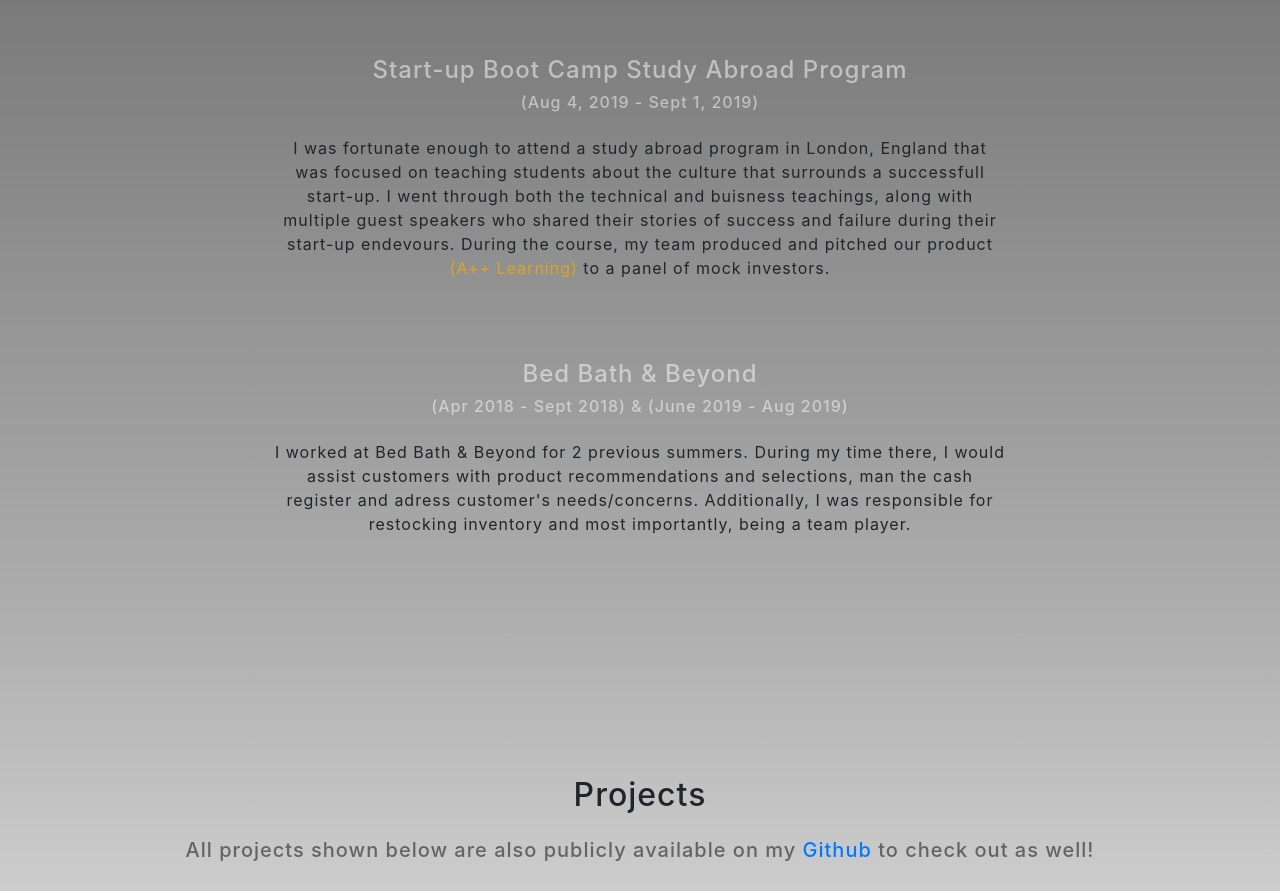
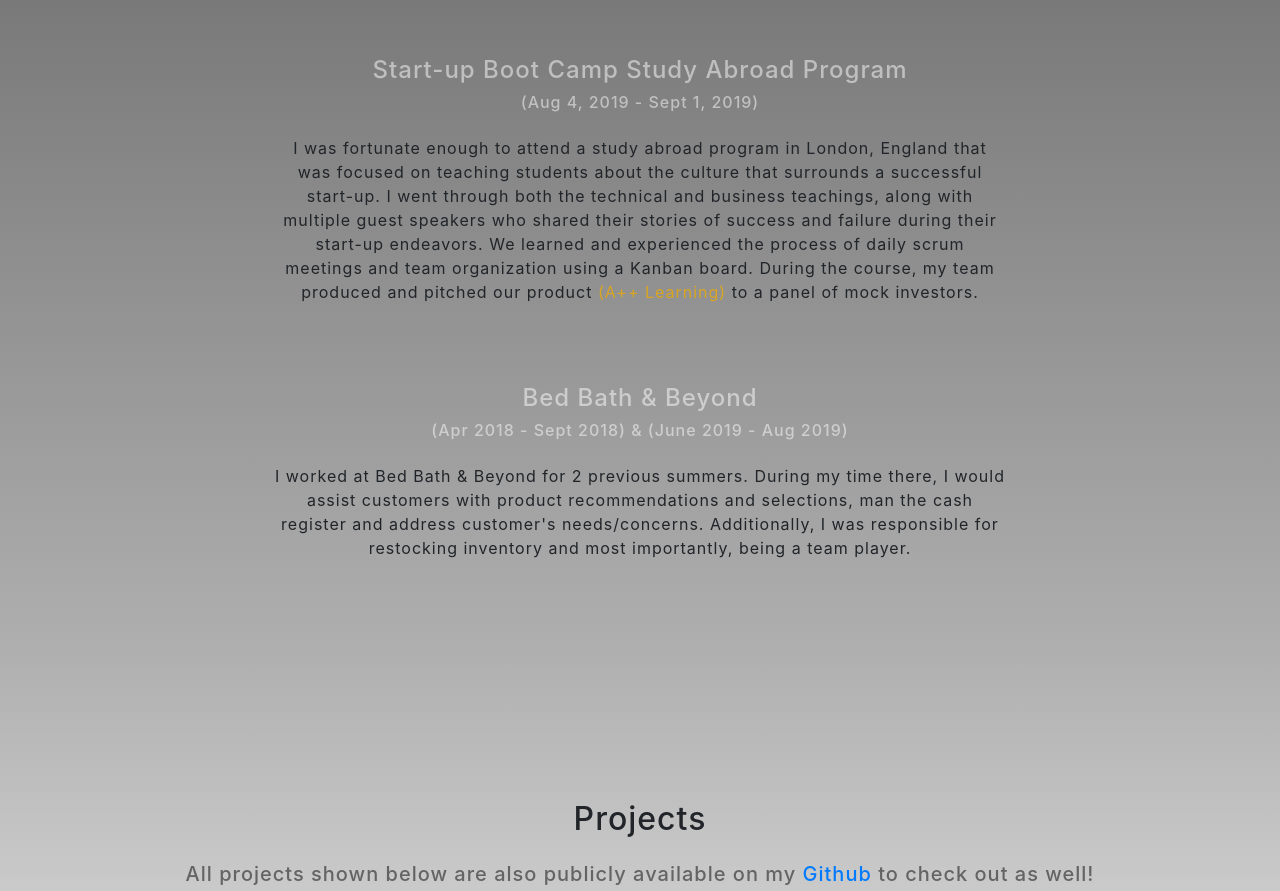
Before and after one commit to SahilPatelCA/personal-website, a website with bundled scripts: page public/index.html in a window 1280 px wide. Shown: the part 2220-3111 px from the top of the page. Built offline with nearby package versions, Linux system fonts and the light colour scheme; grey boxes are pictures that could not be loaded.

Commit message:
spelling error

```diff
--- a/public/index.html
+++ b/public/index.html
@@ -100,7 +100,7 @@
                   During the Summer of 2020 in the midst of the Covid-19 pandemic, 2 friends and
                   I developed a program to control a drone using only hand motions. We used a Leap-Motion VR-Hand sensor
                   to feed live hand-location coordinates into a local WebSocket. From there, the drone, which
-                  is connected to a computer via WiFi, recieves the coordiantes. This, combined with a very user-friendly
+                  is connected to a computer via WiFi, receives the coordinates. This, combined with a very user-friendly
                   pygame GUI and custom keyboard commands to rotate/tilt the drone allowed us to control the drone.
                </p>
 
@@ -108,9 +108,10 @@
             <h6 class="text-white-50 mb-4">(Aug 4, 2019 - Sept 1, 2019)</h6>
               <p class="text-black">
                    I was fortunate enough to attend a study abroad program in London, England that was focused
-                   on teaching students about the culture that surrounds a successfull start-up. I went through
-                   both the technical and buisness teachings, along with multiple guest speakers who shared their stories
-                   of success and failure during their start-up endevours. During the course, my team produced and pitched
+                   on teaching students about the culture that surrounds a successful start-up. I went through
+                   both the technical and business teachings, along with multiple guest speakers who shared their stories
+                   of success and failure during their start-up endeavors. We learned and experienced the process of daily
+                   scrum meetings and team organization using a Kanban board. During the course, my team produced and pitched
                    our product
                    <a target="_blank" href="https://study-abroad-tutor-app.web.app/" style="color: goldenrod;">(A++ Learning)</a>
                    to a panel of mock investors.
@@ -120,7 +121,7 @@
               <p class="text-black">
                    I worked at Bed Bath & Beyond for 2 previous summers. During
                     my time there, I would assist customers with product recommendations and selections, man the cash
-                    register and adress customer's needs/concerns. Additionally, I was responsible for restocking inventory and
+                    register and address customer's needs/concerns. Additionally, I was responsible for restocking inventory and
                     most importantly, being a team player.
               </p>
         </div>
```
